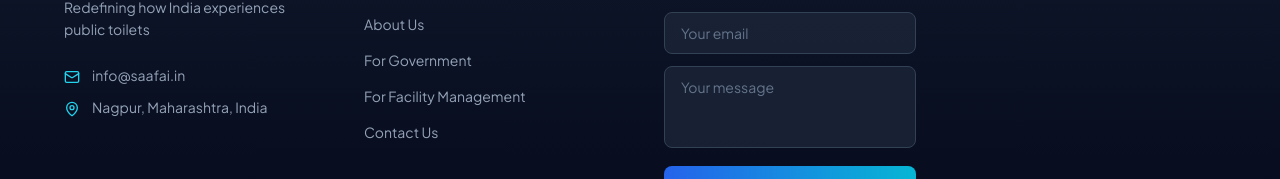
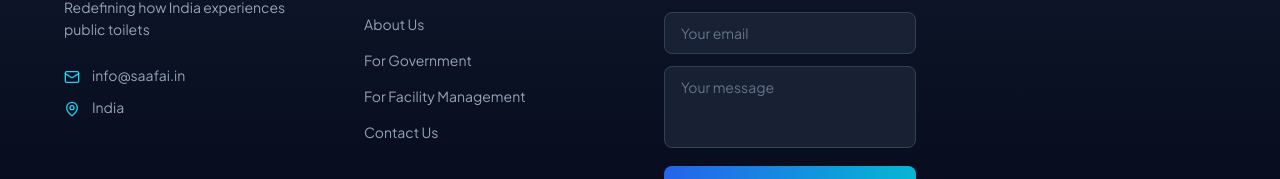
Before and after one commit to pugarchdev/SafAI-Website, a Next.js app: page /contact in a window 1280 px wide. Shown: the part 1194-1373 px from the top of the page. Built offline with nearby package versions, Linux system fonts and the light colour scheme.

Commit message:
remove nagpur and maharashtra from footer

```diff
--- a/components/Footer.jsx
+++ b/components/Footer.jsx
@@ -69,7 +69,7 @@
               </div> */}
               <div className="flex items-start gap-3 text-slate-400">
                 <MapPin className="w-4 h-4 mt-1 flex-shrink-0 text-cyan-400" />
-                <span>Nagpur, Maharashtra, India</span>
+                <span>India</span>
               </div>
             </div>
           </div>
```
